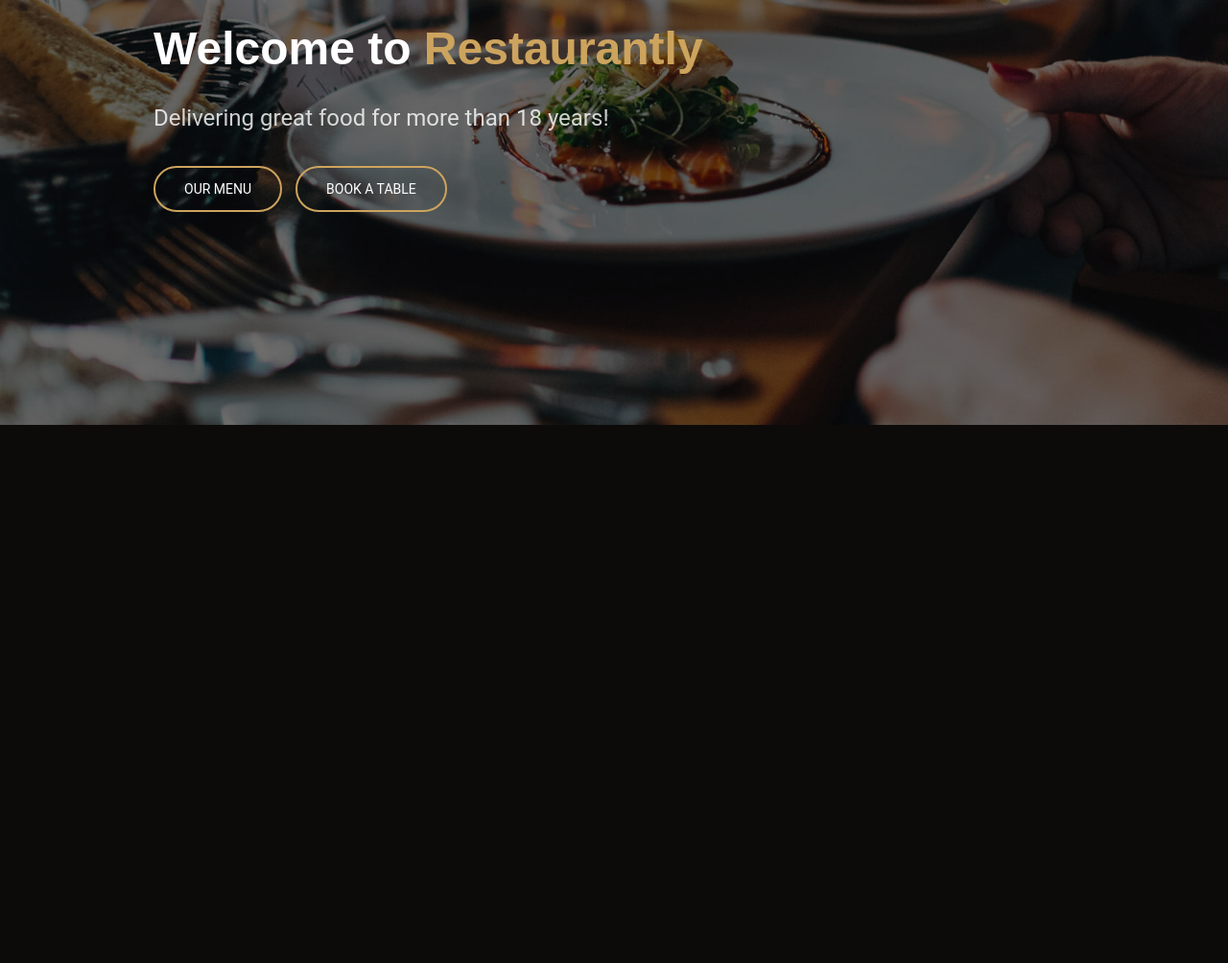
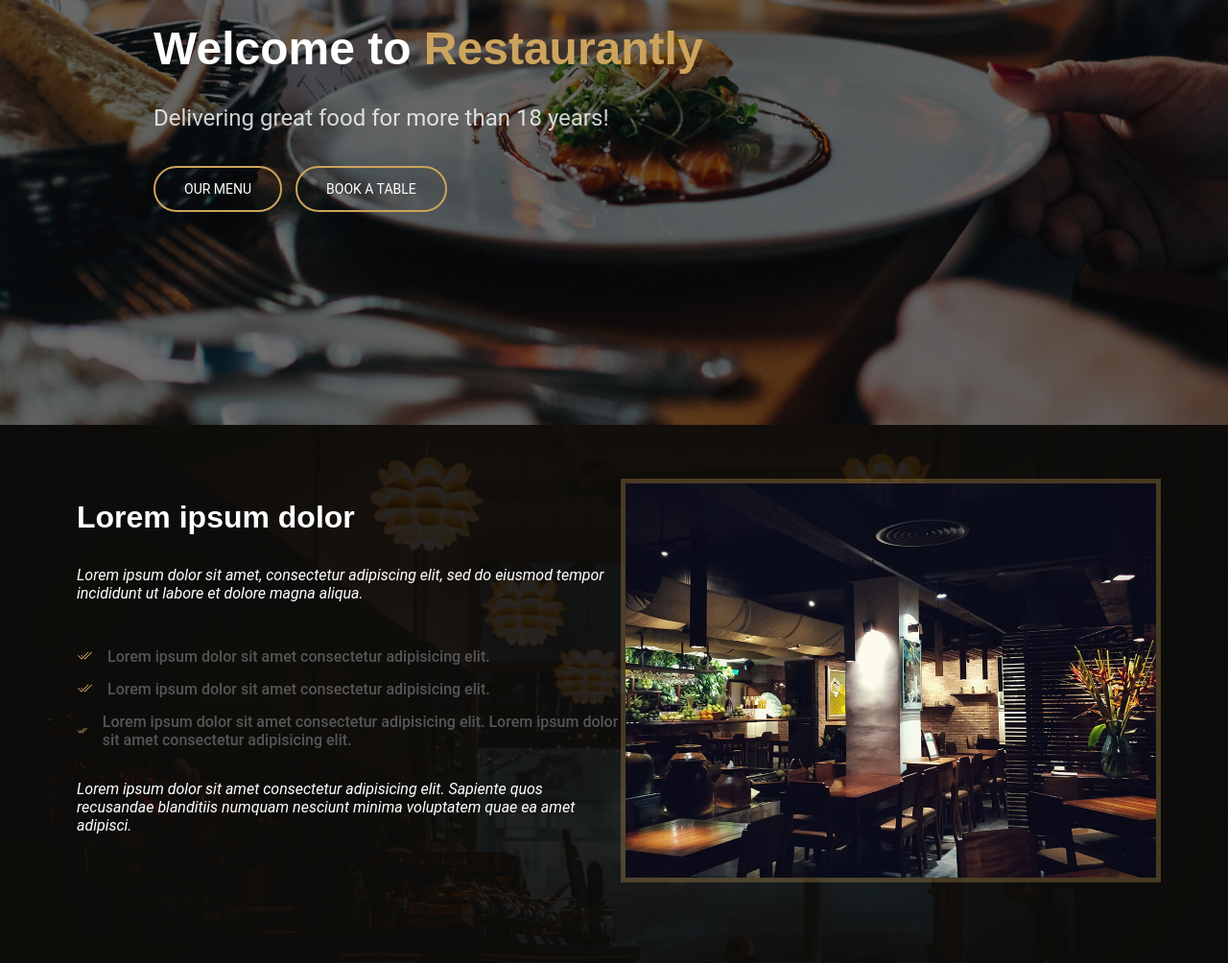
Before and after one commit to 07asfah/js-project-hafsa, a website: page index.html in a window 1280 px wide. Shown: the part 357-1361 px from the top of the page at 96% size. Before the commit the page ends 800 px from the top, so only its background shows below. Drawn offline with Linux system fonts and the light colour scheme.

Commit message:
About section

```diff
--- a/index.html
+++ b/index.html
@@ -80,6 +80,55 @@
                     </div>
             </div>
         </section>
+
+        <!-- about section -->
+        <section id="about" class="about">
+            <div class="container">
+                <div class="row gy-4 ">
+                    <div class="infos order-2 order-lg-1">
+                        <h3>Lorem ipsum dolor </h3>
+                        <p>
+                            Lorem ipsum dolor sit amet, consectetur adipiscing elit, sed do eiusmod tempor incididunt ut labore et dolore
+                            magna aliqua.
+                        </p>
+                        <ul>
+                            <li>
+                                <svg xmlns="http://www.w3.org/2000/svg" width="16" height="16" fill="#cda45e" class="bi bi-check2-all" viewBox="0 0 16 16">
+                                    <path d="M12.354 4.354a.5.5 0 0 0-.708-.708L5 10.293 1.854 7.146a.5.5 0 1 0-.708.708l3.5 3.5a.5.5 0 0 0 .708 0zm-4.208 7-.896-.897.707-.707.543.543 6.646-6.647a.5.5 0 0 1 .708.708l-7 7a.5.5 0 0 1-.708 0"/>
+                                    <path d="m5.354 7.146.896.897-.707.707-.897-.896a.5.5 0 1 1 .708-.708"/>
+                                </svg>
+                                <span>Lorem ipsum dolor sit amet consectetur adipisicing elit.</span>
+                            </li>
+                            <li><svg xmlns="http://www.w3.org/2000/svg" width="16" height="16" fill="#cda45e" class="bi bi-check2-all" viewBox="0 0 16 16">
+                                <path d="M12.354 4.354a.5.5 0 0 0-.708-.708L5 10.293 1.854 7.146a.5.5 0 1 0-.708.708l3.5 3.5a.5.5 0 0 0 .708 0zm-4.208 7-.896-.897.707-.707.543.543 6.646-6.647a.5.5 0 0 1 .708.708l-7 7a.5.5 0 0 1-.708 0"/>
+                                <path d="m5.354 7.146.896.897-.707.707-.897-.896a.5.5 0 1 1 .708-.708"/>
+                                </svg>
+                                <span>Lorem ipsum dolor sit amet consectetur adipisicing elit.</span>
+                            </li>
+                            <li><svg xmlns="http://www.w3.org/2000/svg" width="16" height="16" fill="#cda45e" class="bi bi-check2-all" viewBox="0 0 16 16">
+                                <path d="M12.354 4.354a.5.5 0 0 0-.708-.708L5 10.293 1.854 7.146a.5.5 0 1 0-.708.708l3.5 3.5a.5.5 0 0 0 .708 0zm-4.208 7-.896-.897.707-.707.543.543 6.646-6.647a.5.5 0 0 1 .708.708l-7 7a.5.5 0 0 1-.708 0"/>
+                                <path d="m5.354 7.146.896.897-.707.707-.897-.896a.5.5 0 1 1 .708-.708"/>
+                            </svg>
+                            <span>Lorem ipsum dolor sit amet consectetur adipisicing elit.
+                                Lorem ipsum dolor sit amet consectetur adipisicing elit.</span>
+                            </li>
+                        </ul>
+                        <p>Lorem ipsum dolor sit amet consectetur adipisicing elit. Sapiente quos recusandae blanditiis numquam
+                            nesciunt minima voluptatem quae ea amet adipisci.</p>
+                        </div>
+                    </div>
+                    <div>
+                        <img src="./public/images/restau/about.jpg" alt="">
+                    </div>
+                </div>
+            </section>
+
+
+
+
+
+
+
     </main>
 
 
@@ -89,7 +138,7 @@
 
 
 
-    <!-- about section -->
+
 
 
     <!-- menu section -->
--- a/src/sass/Modules/Home/_about.scss
+++ b/src/sass/Modules/Home/_about.scss
@@ -0,0 +1,61 @@
+.about {
+    background: url("../../../../public/images/restau/about-bg.jpg") center center ;
+    background-size: cover;
+    position: relative !important;
+    padding: 80px 0;
+    margin-top: 12.4rem;
+    .container{
+        position: relative;
+        margin-left: 5rem;
+        margin-right: 5rem;
+    }
+    .row{
+        display: flex;
+        align-items: center;
+    }
+    h3{
+        font-size: 2rem;
+        font-weight: 700;
+        color: var(--text-color);
+        font-family: Arial, Helvetica, sans-serif;
+        padding-bottom: 2rem;
+    }
+    img{
+        width: 100%;
+        border: 5px solid color-mix(in srgb, var(--accent-color), transparent 70%);
+    }
+    p{
+        font-style: italic;
+        color: white;
+        padding-bottom: 2rem;
+    }
+    ul{
+        list-style: none;
+        padding-bottom: 2rem;
+        display: flex;
+        flex-direction: column;
+        align-items: start;
+        justify-content: center;
+        li{
+            display: flex;
+            align-items: center;
+            gap: 1rem;
+            padding: 15px 0 0 0;
+            color: rgb(86, 85, 85);
+            font-weight: 500;
+            svg{
+                line-height: 2;
+            }
+        }
+
+    }
+}
+.about:before {
+    content: "";
+    background: color-mix(in srgb, var(--background-color), transparent 12%);
+    position: absolute;
+    bottom: 0;
+    top: 0;
+    left: 0;
+    right: 0;
+}
```
Also changed, not shown: public/css/app.css, public/images/restau/about-bg.jpg (added), 1 other file.
